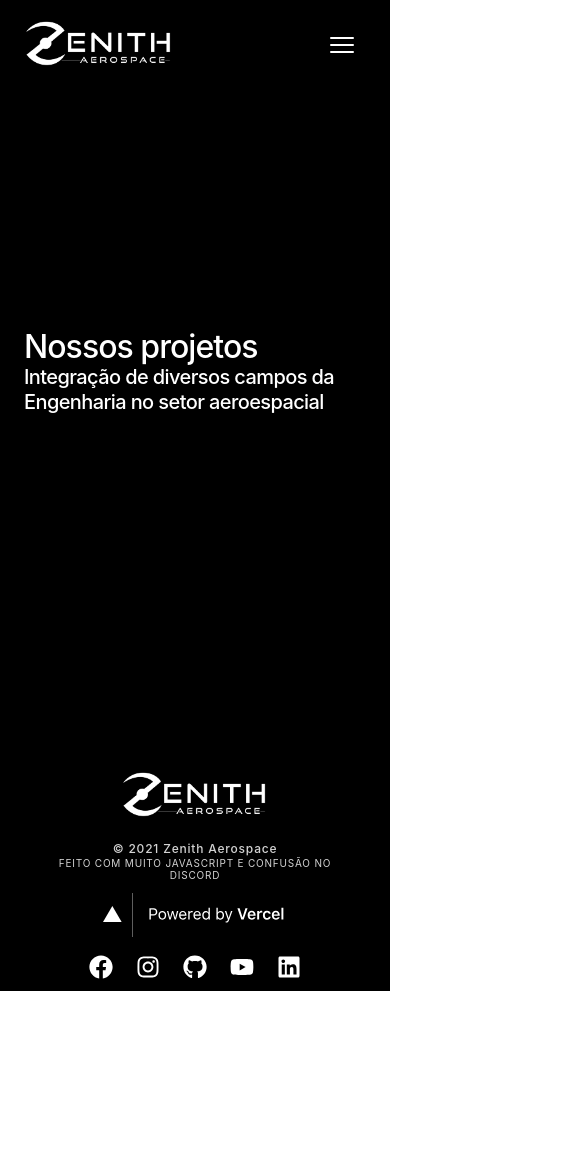
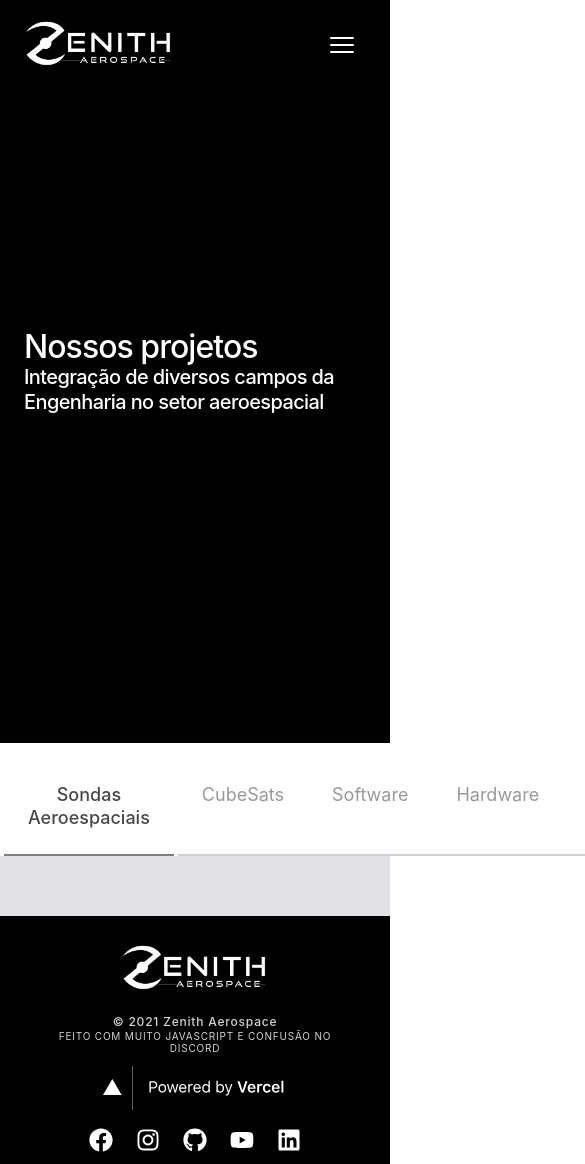
Before and after one commit to zenitheesc/zenith-website, a Next.js app: page /Projetos in a window 390 px wide. Shown: the top 1164 px of the page, 585 px wide, since content can reach past the window. Before the commit the page ends 991 px from the top, so only its background shows below. Built offline with nearby package versions, Linux system fonts and the light colour scheme.

Commit message:
first: non-responsive version of the project's tab

```diff
--- a/components/projects-components/ProjectTab.jsx
+++ b/components/projects-components/ProjectTab.jsx
@@ -1,9 +1,99 @@
-import React from 'react';
+import React, { useState } from 'react';
+import SondasAeroespaciais from './projects/sondasAeroespaciais';
+import CubeSats from './projects/cubeSats';
+import Software from './projects/software';
+import Hardware from './projects/hardware';
+import Educacional from './projects/educacional';
+import styles from '../../styles/ProjectTab.module.css';
 
-export default function ProjectTab() {
+function Tab(props) {
+  const {
+    className, label, isActive, onClick,
+  } = props;
+
   return (
-    <>
-
-    </>
+    <li className={styles.tabsTab}>
+      <a className={`${styles.tabsTabLink} ${isActive ? styles.tabsTabActive : ''}`} onClick={onClick}>
+        {label}
+      </a>
+    </li>
   );
 }
+
+function Tabs(props) {
+  const [activeIndex, setActiveIndex] = useState(0);
+
+  function handleTabClick(tabIndex) {
+    if (tabIndex !== activeIndex) {
+      setActiveIndex(tabIndex);
+    }
+
+    if (props.onClick) {
+      props.onClick(tabIndex);
+    }
+  }
+
+  function cloneTabElement(tab, index = 0) {
+    return (
+      <Tab
+        label={tab.props.label}
+        onClick={() => handleTabClick(index)}
+        isActive={index === activeIndex}
+        tabIndex={index}
+      />
+    );
+  }
+
+  function renderChildrenTabs() {
+    const { children } = props;
+
+    if (!Array.isArray(children)) return cloneTabElement(children);
+
+    return children.map(cloneTabElement);
+  }
+
+  function renderActiveTabContent() {
+    const { children } = props;
+
+    if (children[activeIndex]) {
+      return children[activeIndex].props.children;
+    }
+
+    return children.props.children;
+  }
+
+  return (
+    <section className={styles.tabs}>
+      <ul className={styles.tabsList}>
+        {renderChildrenTabs()}
+      </ul>
+      <div className={styles.tabsContent}>
+        {renderActiveTabContent()}
+      </div>
+    </section>
+  );
+}
+
+function ProjectTab() {
+  return (
+    <Tabs>
+      <Tab label="Sondas Aeroespaciais">
+        <SondasAeroespaciais />
+      </Tab>
+      <Tab label="CubeSats">
+        <CubeSats />
+      </Tab>
+      <Tab label="Software">
+        <Software />
+      </Tab>
+      <Tab label="Hardware">
+        <Hardware />
+      </Tab>
+      <Tab label="Educacional">
+        <Educacional />
+      </Tab>
+    </Tabs>
+  );
+}
+
+export default ProjectTab;
--- /dev/null
+++ b/components/projects-components/projects/cubeSats.jsx
@@ -0,0 +1,7 @@
+import React from 'react';
+
+export default function CubeSats() {
+  return (
+    <div style={{ backgroundColor: '#605F62', width: '100%', height: '60px' }} />
+  );
+}
--- /dev/null
+++ b/components/projects-components/projects/educacional.jsx
@@ -0,0 +1,7 @@
+import React from 'react';
+
+export default function Educacional() {
+  return (
+    <div style={{ backgroundColor: '#605F62', width: '100%', height: '60px' }} />
+  );
+}
--- /dev/null
+++ b/components/projects-components/projects/hardware.jsx
@@ -0,0 +1,7 @@
+import React from 'react';
+
+export default function Hardware() {
+  return (
+    <div style={{ backgroundColor: '#E1E1E5', width: '100%', height: '60px' }} />
+  );
+}
--- /dev/null
+++ b/components/projects-components/projects/software.jsx
@@ -0,0 +1,7 @@
+import React from 'react';
+
+export default function Software() {
+  return (
+    <div style={{ backgroundColor: '#000', width: '100%', height: '60px' }} />
+  );
+}
--- /dev/null
+++ b/components/projects-components/projects/sondasAeroespaciais.jsx
@@ -0,0 +1,7 @@
+import React from 'react';
+
+export default function SondasAeroespaciais() {
+  return (
+    <div style={{ backgroundColor: '#E1E1E5', width: '100%', height: '60px' }} />
+  );
+}
--- a/pages/Projetos.jsx
+++ b/pages/Projetos.jsx
@@ -1,7 +1,8 @@
 import React from 'react';
 import NavBar from '../components/navbar-components/NavBar';
+import HeroSection from '../components/general/HeroSection';
+import ProjectTab from '../components/projects-components/ProjectTab';
 import Footer from '../components/footer';
-import HeroSection from '../components/general/HeroSection';
 import TextContent from '../public/locale/pt-br/homePage.json';
 
 function Projetos() {
@@ -9,6 +10,7 @@ function Projetos() {
     <>
       <NavBar textContent={TextContent.navBar} />
       <HeroSection backgroundColor="#000000" title="Nossos projetos" subtitle="Integração de diversos campos da Engenharia no setor aeroespacial" />
+      <ProjectTab />
       <Footer />
     </>
   );
--- /dev/null
+++ b/styles/ProjectTab.module.css
@@ -0,0 +1,44 @@
+.tabs {
+    width: 100%;
+}
+
+.tabsList {
+    display: flex;
+    width: 100%;
+    padding: 0;
+    list-style: none;
+    margin-block-end: 0;
+}
+
+.tabsTab {
+    display: flex;
+    width: 100%;
+}
+
+.tabsTab:hover > a {
+    color: #605f62;
+}
+
+.tabsTabLink {
+    text-align: center;
+    font-size: 18px;
+    line-height: 1.32;
+    width: 100%;
+    padding: 24px;
+    color: #999999;
+    border-bottom: 2px solid rgba(17, 17, 17, 0.2);
+    cursor: pointer;
+}
+
+.tabsTabActive {
+    margin-left: 4px;
+    margin-right: 4px;
+    color: rgb(72, 72, 75) !important;
+    font-weight: 450;
+    width: 100%;
+    border-color: rgba(72, 72, 75, 0.7);
+}
+
+.tabsContent {
+    width: 100%;
+}
```
